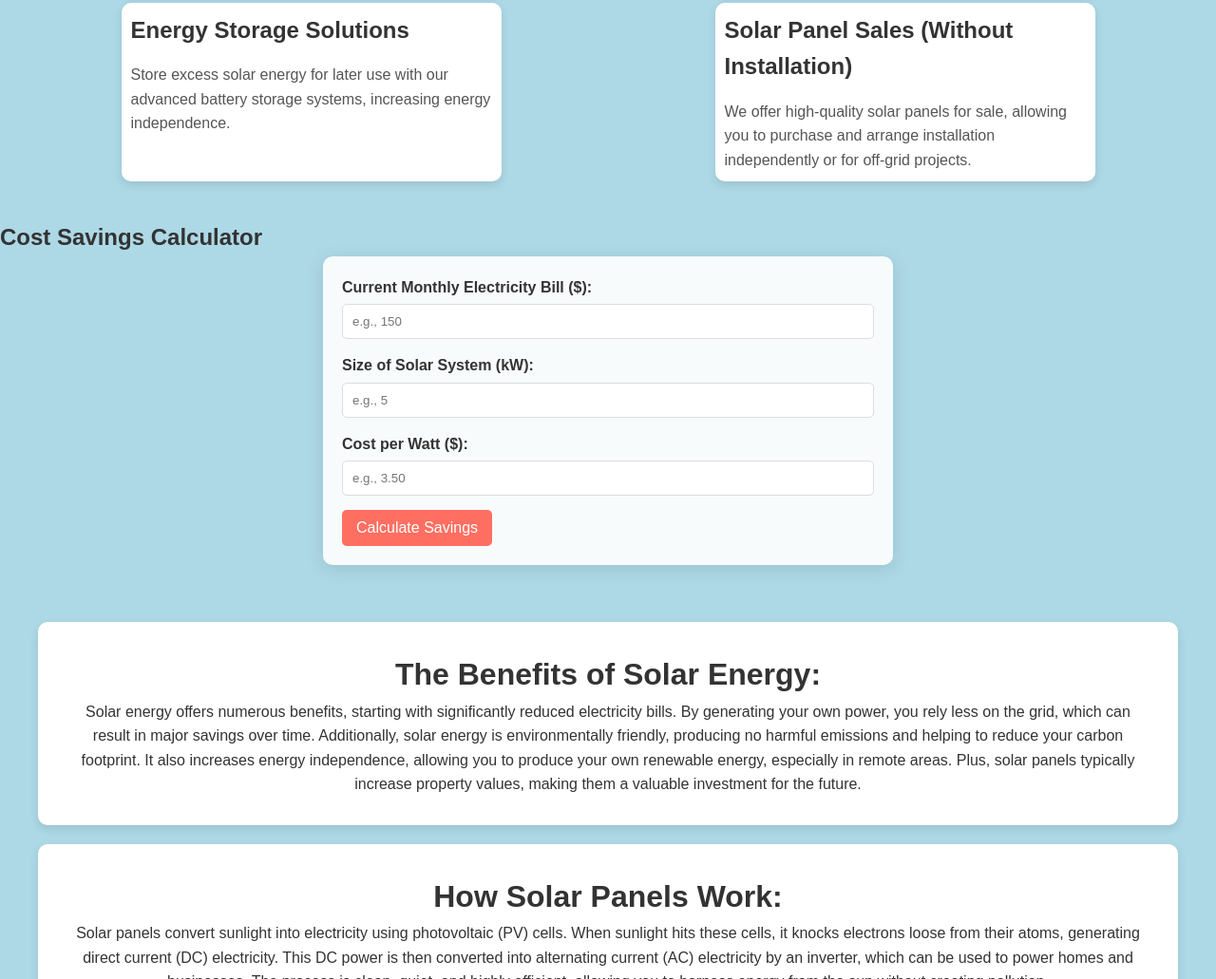
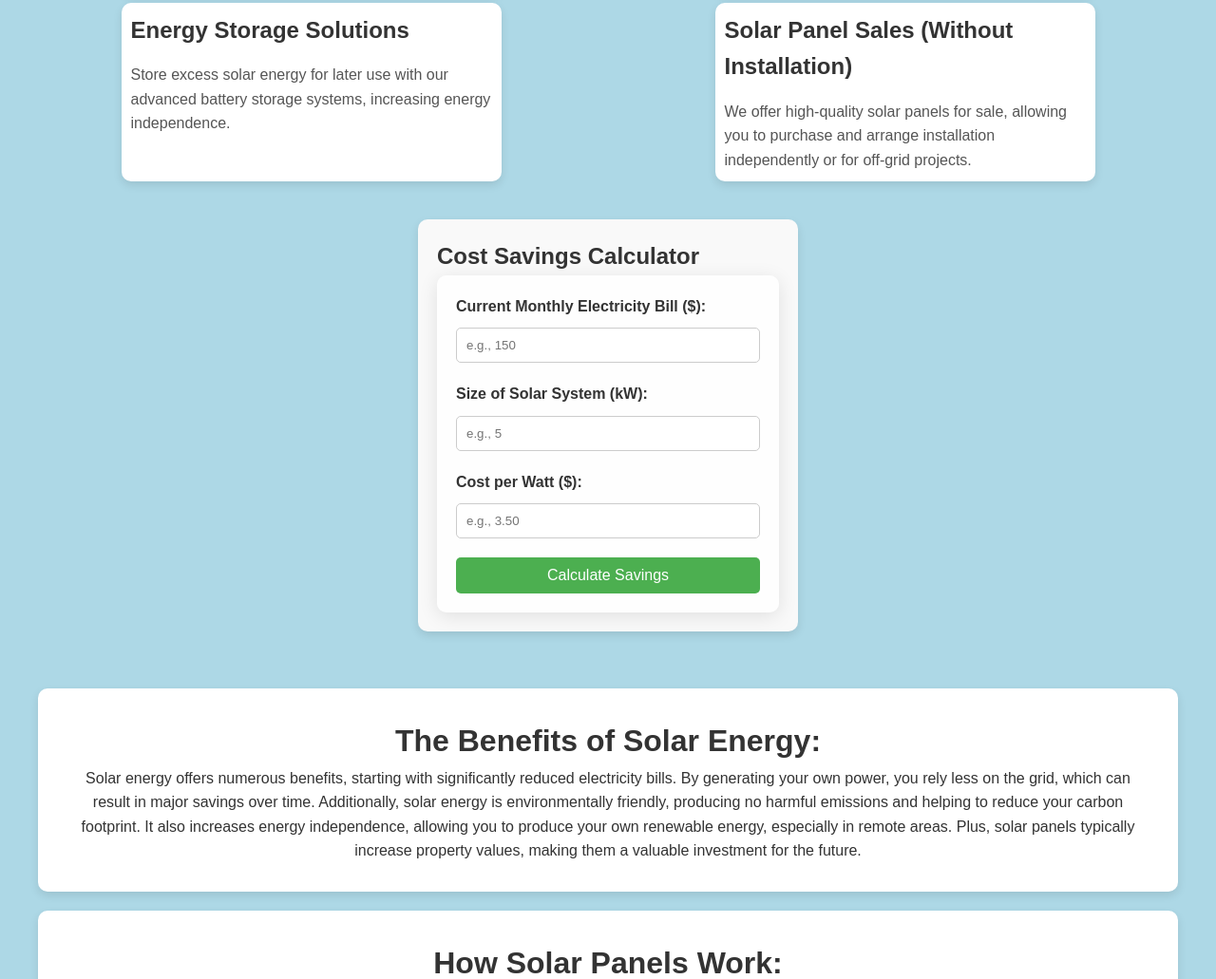
Before and after one commit to amanikira/infinicsolar, a plain HTML site: page index.html in a window 1280 px wide. Shown: the part 1325-2356 px from the top of the page at 95% size. Drawn offline with Linux system fonts and the light colour scheme.

Commit message:
styled calculator style.css

```diff
--- a/style.css
+++ b/style.css
@@ -115,18 +115,42 @@ nav {
     color: #555;
 }
 
-/* Calculator */
-.calculator-section  {
-    max-width: 600px;
+/* Calculator Section Styling */
+#calculator-section {
+    background-color: #f9f9f9;
+    padding: 20px;
+    border-radius: 10px;
+    max-width: 400px;
     margin: 0 auto;
-    display: flex;
-    flex-direction: column;
-    text-align: center;
-    padding-bottom: 20px;
+    box-shadow: 0 4px 10px rgba(0, 0, 0, 0.1);
 }
 
-.calculator-section input {
-    padding:
+#calculator-form label {
+    display: block;
+    margin-bottom: 10px;
+    font-weight: bold;
+}
+
+#calculator-form input {
+    width: 100%;
+    padding: 10px;
+    margin-bottom: 20px;
+    border-radius: 5px;
+    border: 1px solid #ccc;
+}
+
+#calculator-form button {
+    background-color: #4CAF50;
+    color: white;
+    padding: 10px;
+    border: none;
+    border-radius: 5px;
+    cursor: pointer;
+    width: 100%;
+}
+
+#calculator-form button:hover {
+    background-color: #45a049;
 }
 
 /*blog*/
```
